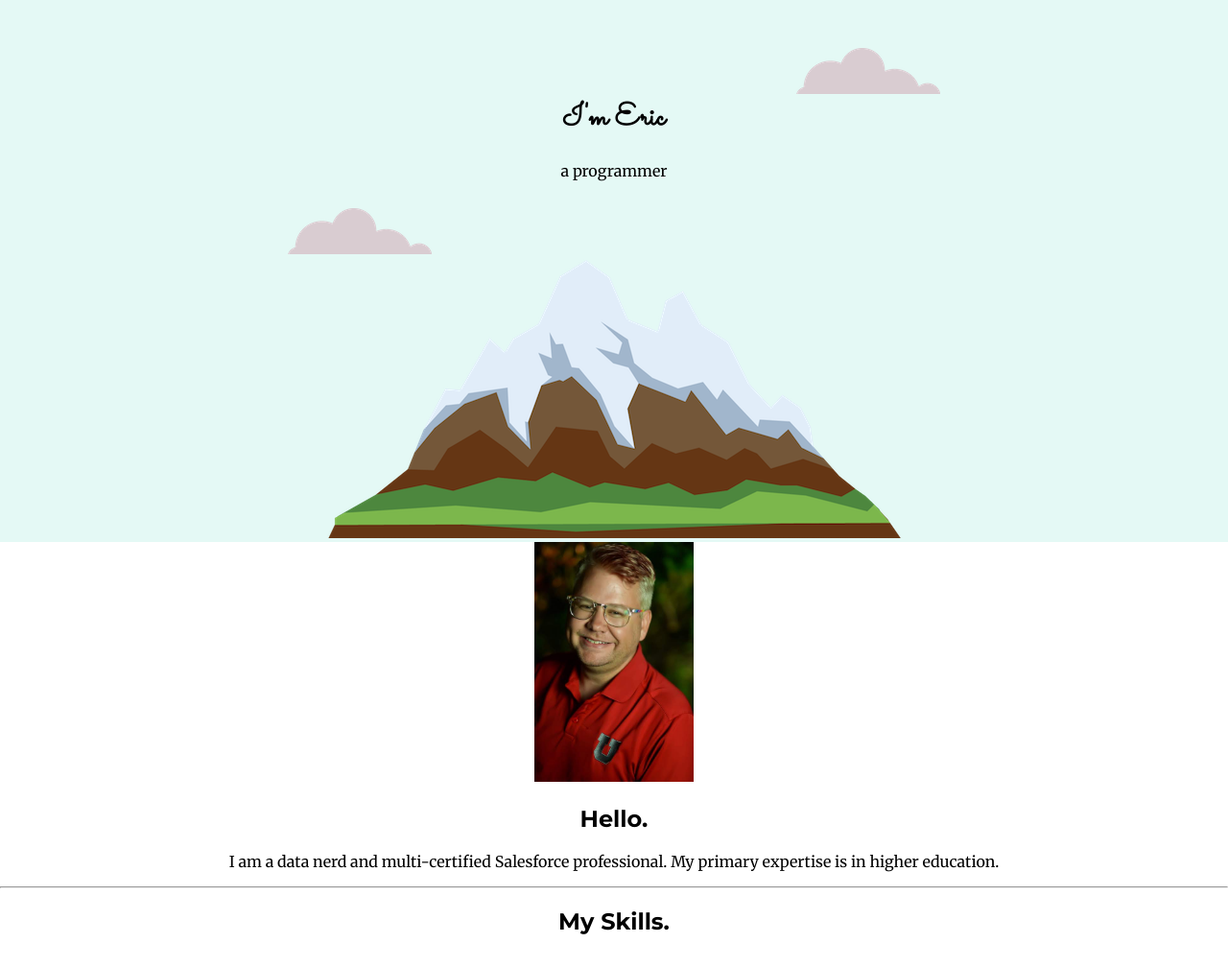
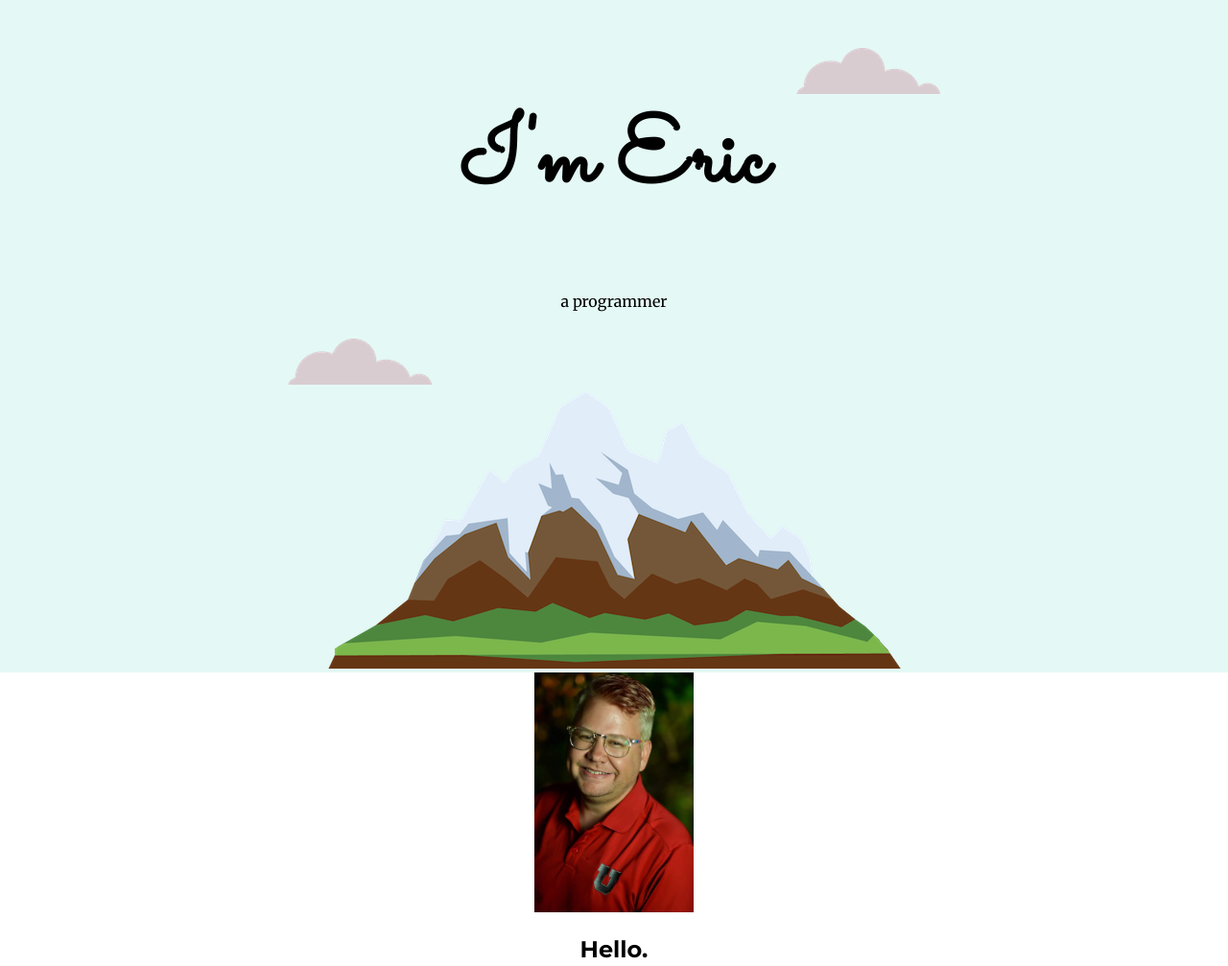
Before and after one commit to IAmEricKenney/eric-kenney-project, a plain HTML site: page my-site/index.html in a window 1280 px wide. Shown: the top 1007 px of the page at 96% size. Drawn offline with Linux system fonts and the light colour scheme.

Commit message:
updated h1 font size

```diff
--- a/my-site/css/styles.css
+++ b/my-site/css/styles.css
@@ -6,6 +6,7 @@ body {
 }
 
 h1 {
+    font-size: 6em;
     margin-top: 0px;
     font-family: 'Sacramento', cursive;
 }
```
